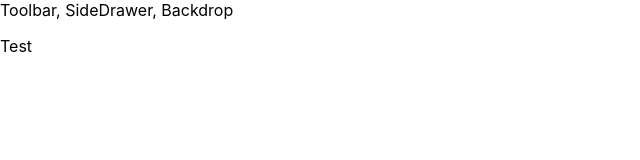
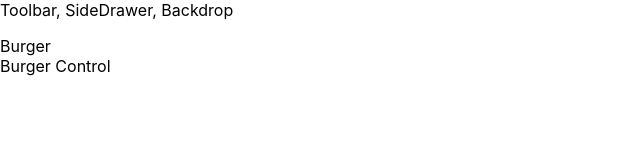
Before and after one commit to torikraju/react, a React (Create React App) app in the folder burger-project/: page / in a window 1280 px wide. Shown: the top 160 px of the page, without its empty margins (0-640 px from the left). Built offline with nearby package versions, Linux system fonts and the light colour scheme.

Commit message:
108 Starting Implementation of The Burger Builder Container

```diff
--- a/burger-project/src/App.js
+++ b/burger-project/src/App.js
@@ -1,13 +1,14 @@
 import React, {Component} from 'react';
 import styles from './App.module.css';
 import Layout from './components/Layout/Layout'
+import BurgerBuilder from './containers/BurgerBuilder/BurgerBuilder';
 
 class App extends Component {
     render() {
         return (
             <div>
                 <Layout>
-                    <p>Test</p>
+                    <BurgerBuilder/>
                 </Layout>
             </div>
         );
--- a/burger-project/src/components/Layout/Layout.js
+++ b/burger-project/src/components/Layout/Layout.js
@@ -1,10 +1,11 @@
 import React from 'react';
 import Aux from '../../hoc/Auxiliary';
+import styles from './Layout.module.css';
 
 const layout = (props) => (
     <Aux>
         <div> Toolbar, SideDrawer, Backdrop</div>
-        < main>
+        < main className={styles.Content}>
             {props.children}
         </main>
     </Aux>
--- /dev/null
+++ b/burger-project/src/components/Layout/Layout.module.css
@@ -0,0 +1,3 @@
+.Content {
+    margin-top: 16px;
+}
--- /dev/null
+++ b/burger-project/src/containers/BurgerBuilder/BurgerBuilder.js
@@ -0,0 +1,15 @@
+import React, {Component} from 'react';
+import Aux from '../../hoc/Auxiliary'
+
+class BurgerBuilder extends Component {
+    render() {
+        return (
+            <Aux>
+                <div>Burger</div>
+                <div>Burger Control</div>
+            </Aux>
+        );
+    }
+}
+
+export default BurgerBuilder;
```
